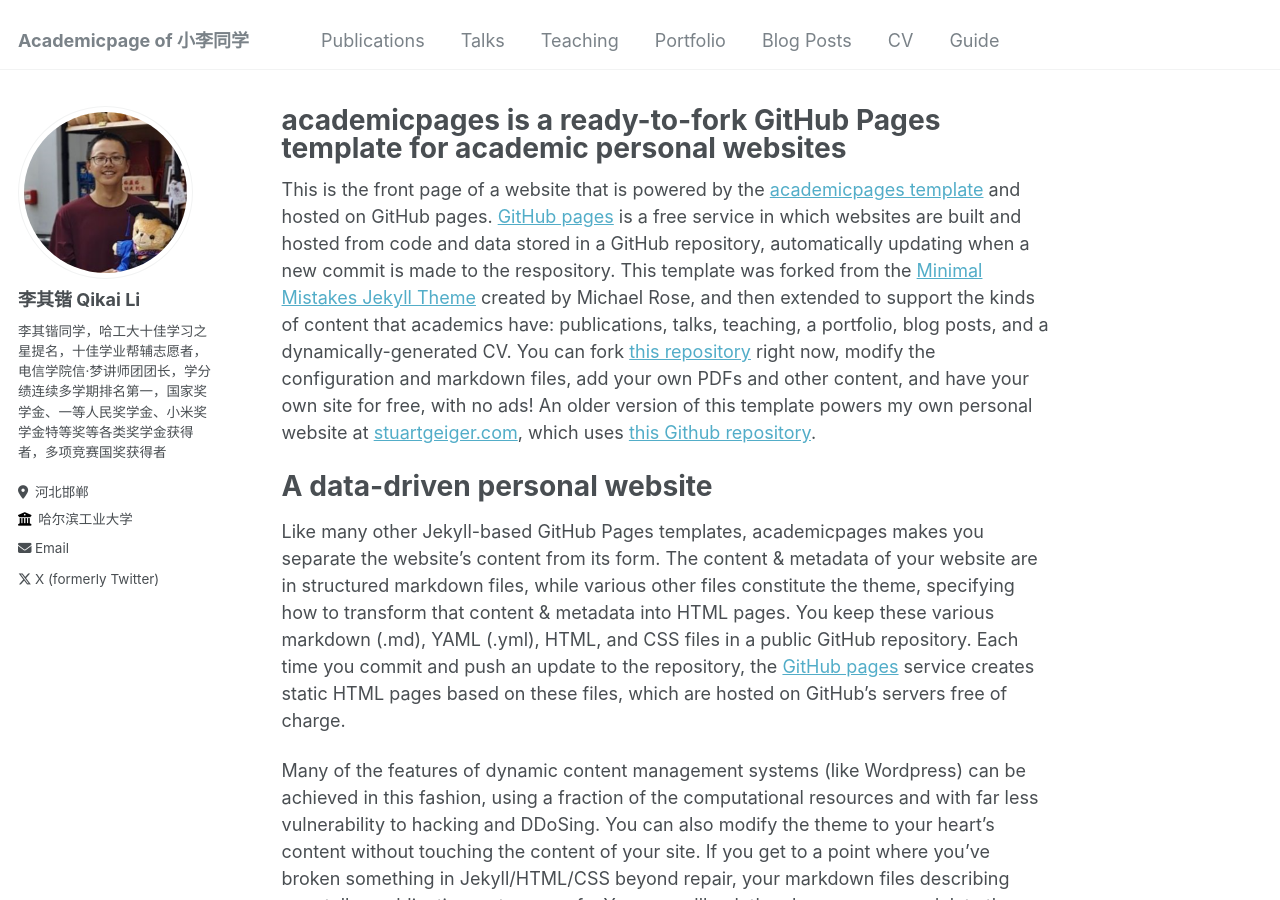
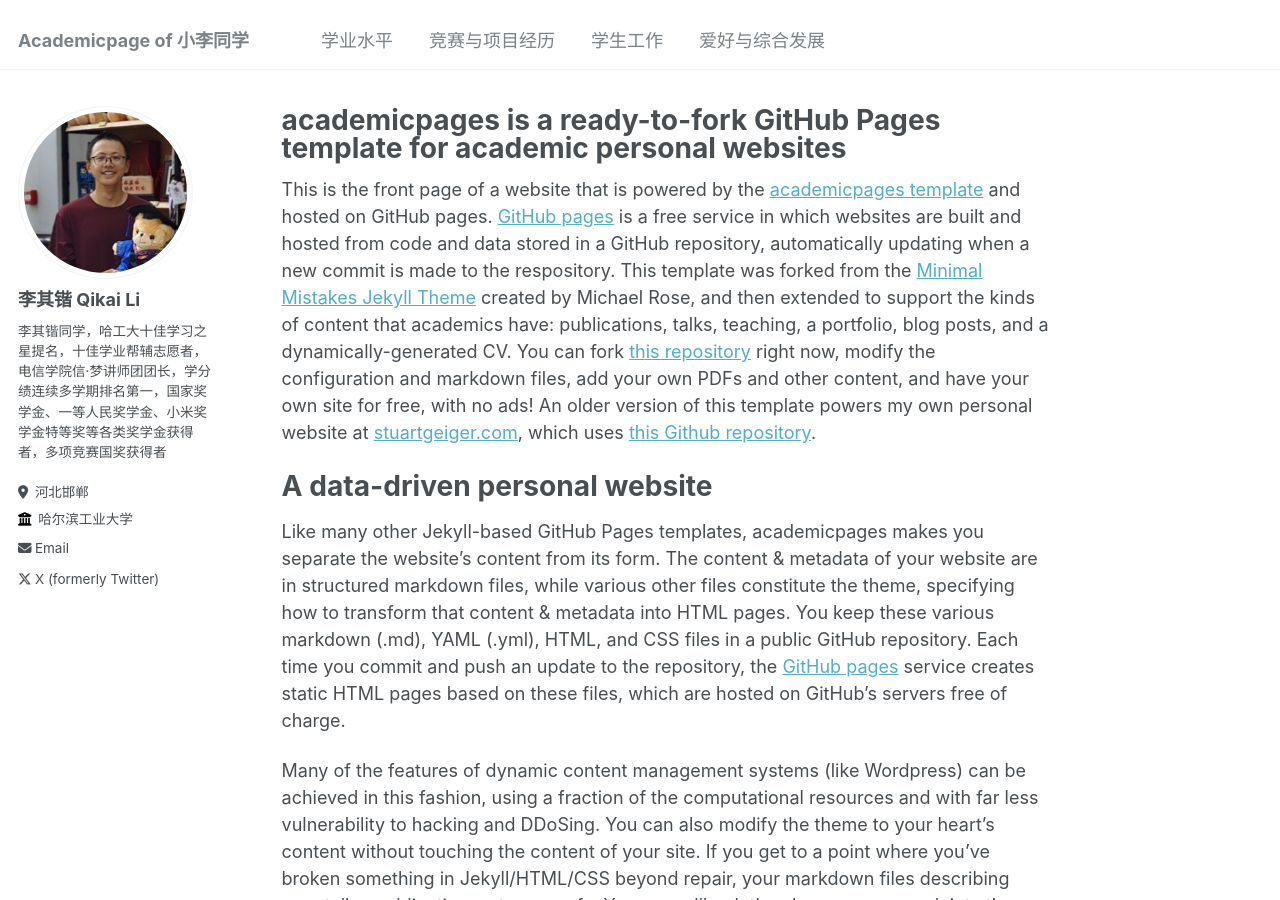
Before and after one commit to HITLqk/lqk, a Jekyll site: the page built from _pages/about.md, in a window 1280 px wide and 900 px high. Built offline with Jekyll 4.4.1, drawn with Linux system fonts in a browser that asks for light colours.

Commit message:
Update navigation.yml

```diff
--- a/_data/navigation.yml
+++ b/_data/navigation.yml
@@ -1,22 +1,22 @@
 # main links links
 main:
-  - title: "Publications"
+  - title: "学业水平"
     url: /publications/
 
-  - title: "Talks"
+  - title: "竞赛与项目经历"
     url: /talks/
 
-  - title: "Teaching"
+  - title: "学生工作"
     url: /teaching/
 
-  - title: "Portfolio"
+  - title: "爱好与综合发展"
     url: /portfolio/
 
-  - title: "Blog Posts"
-    url: /year-archive/
+#  - title: "Blog Posts"
+#    url: /year-archive/
 
-  - title: "CV"
-    url: /cv/
+#  - title: "CV"
+#    url: /cv/
 
-  - title: "Guide"
-    url: /markdown/
+#  - title: "Guide"
+#    url: /markdown/
```
